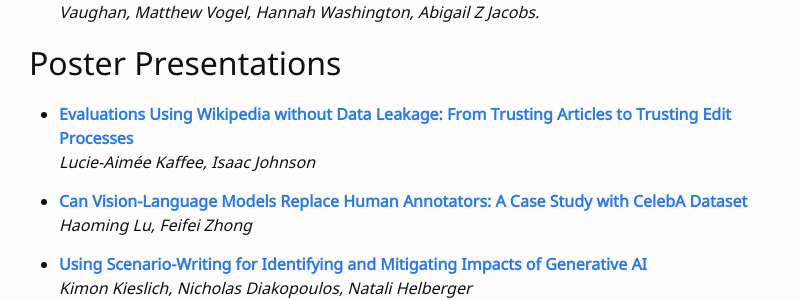
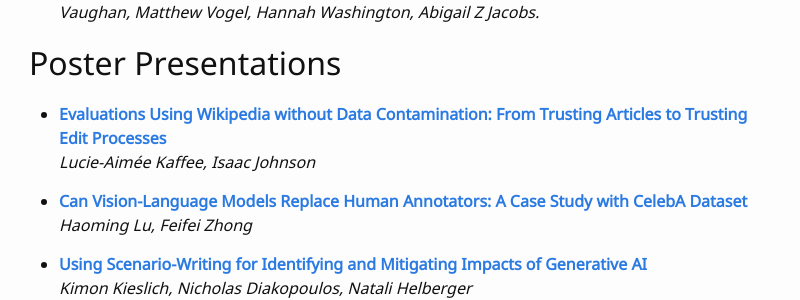
Before and after one commit to aaai-fidu-lab/aaai-fidu-lab.github.io, a Jekyll site: the page built from accepted-papers.md, in a window 1280 px wide and 1400 px high, scrolled down 808 px. Shown: the part 157-457 px from the top of the window, without its empty margins (241-1041 px from the left). Built offline with Jekyll 4.4.1, drawn with Linux system fonts in a browser that asks for light colours; our own code applies the rules of GitHub Pages for plain Markdown files; some of the changed text lies outside the part shown.

Commit message:
Update accepted-papers.md

```diff
--- a/accepted-papers.md
+++ b/accepted-papers.md
@@ -38,7 +38,7 @@ The following tiny papers have been accepted to the EvalEval Workshop at NeurIPS
 
 ## Poster Presentations
 
-* **[Evaluations Using Wikipedia without Data Leakage: From Trusting Articles to Trusting Edit Processes](accepted_papers/EvalEval_24_Kaffee.pdf)**
+* **[Evaluations Using Wikipedia without Data Contamination: From Trusting Articles to Trusting Edit Processes](accepted_papers/EvalEval_24_Kaffee.pdf)**
   *Lucie-Aimée Kaffee, Isaac Johnson*
 
 * **[Can Vision-Language Models Replace Human Annotators: A Case Study with CelebA Dataset](accepted_papers/EvalEval_24_Lu.pdf)**
```
Also changed, not shown: other parts of accepted-papers.md (+1 -1 lines).
